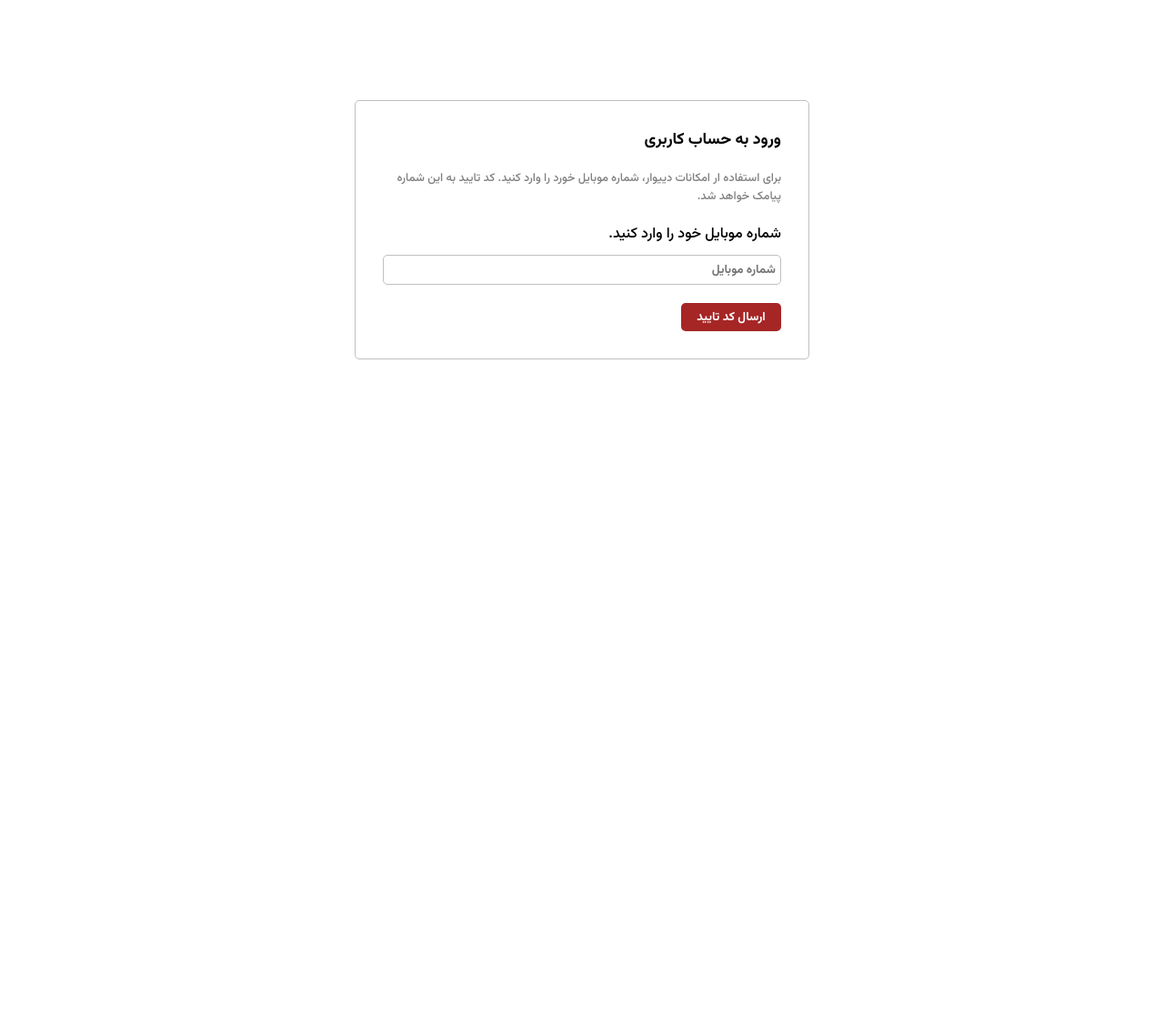
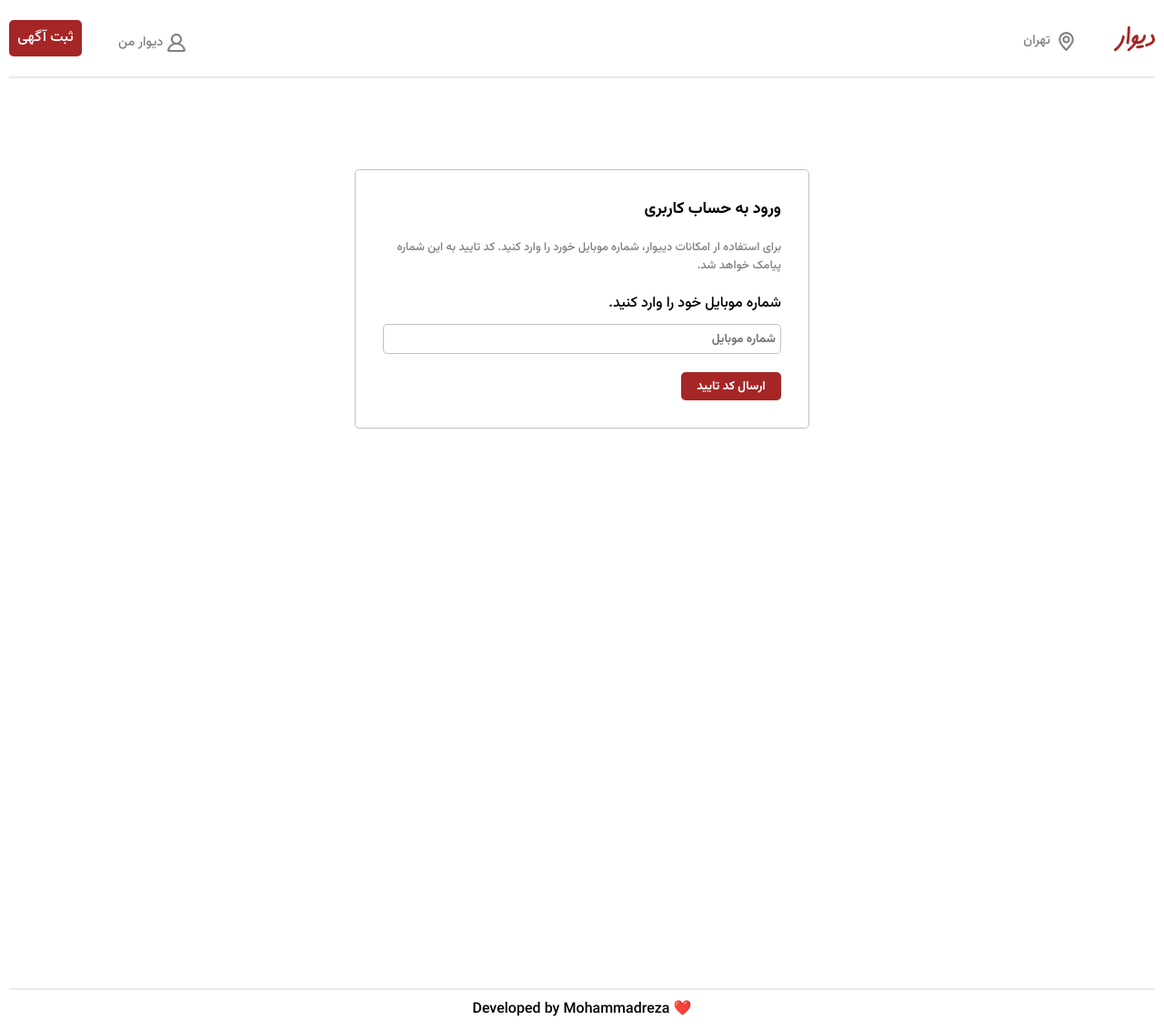
Before and after one commit to mohammadreza8822/Divar-project, a React (Vite) app: page /auth in a window 1280 px wide. Shown: the whole page at 91% size. Before the commit the page ends 800 px from the top, so only its background shows below. Built offline with nearby package versions, Linux system fonts and the light colour scheme; no server answers.

Commit message:
add layout to the project

```diff
--- a/src/App.jsx
+++ b/src/App.jsx
@@ -5,6 +5,7 @@
 import { QueryClient, QueryClientProvider } from "@tanstack/react-query";
 
 import defaultOptions from "./configs/reactQuery";
+import Layout from "./layouts/Layout";
 
 function App() {
   const queryClient = new QueryClient({
@@ -14,7 +15,9 @@
   return (
     <QueryClientProvider client={queryClient}>
       <BrowserRouter>
-        <Router />
+        <Layout>
+          <Router />
+        </Layout>
       </BrowserRouter>
       <ReactQueryDevtools />
     </QueryClientProvider>
--- /dev/null
+++ b/src/layouts/Footer.jsx
@@ -0,0 +1,11 @@
+import styles from "./Footer.module.css";
+
+function Footer() {
+  return (
+    <footer className={styles.footer}>
+      <p>Developed by Mohammadreza ❤️</p>
+    </footer>
+  );
+}
+
+export default Footer;
--- /dev/null
+++ b/src/layouts/Footer.module.css
@@ -0,0 +1,7 @@
+.footer {
+  text-align: center;
+  direction: ltr;
+  margin-top: 100px;
+  padding-top: 10px;
+  border-top: 2px solid rgb(234, 234, 234);
+}
--- /dev/null
+++ b/src/layouts/Header.jsx
@@ -0,0 +1,32 @@
+import { Link } from "react-router-dom";
+
+import styles from "./Header.module.css";
+
+function Header() {
+  return (
+    <header className={styles.header}>
+      <div>
+        <Link to="/">
+          <img src="divar.svg" className={styles.logo} />
+        </Link>
+        <span>
+          <img src="location.svg" />
+          <p>تهران</p>
+        </span>
+      </div>
+      <div>
+        <Link to="/auth">
+          <span>
+            <img src="profile.svg" />
+            <p>دیوار من</p>
+          </span>
+        </Link>
+        <Link to="/dashboard" className={styles.button}>
+          ثبت آگهی
+        </Link>
+      </div>
+    </header>
+  );
+}
+
+export default Header;
--- /dev/null
+++ b/src/layouts/Header.module.css
@@ -0,0 +1,40 @@
+.header {
+  display: flex;
+  justify-content: space-between;
+  align-items: center;
+  border-bottom: 2px solid rgb(234, 234, 234);
+  padding: 10px 0;
+  margin-bottom: 20px;
+}
+
+.logo {
+  width: 45px;
+  margin-left: 40px;
+}
+
+.header div {
+  display: flex;
+}
+
+.header span {
+  display: flex;
+  align-items: center;
+  color: gray;
+  height: 50px;
+}
+
+.header span p {
+  margin-right: 5px;
+  font-size: 0.9rem;
+}
+
+.button {
+  background-color: #a62626;
+  color: #fff;
+  width: 80px;
+  height: 40px;
+  line-height: 40px;
+  text-align: center;
+  border-radius: 5px;
+  margin-right: 40px;
+}
--- /dev/null
+++ b/src/layouts/Layout.jsx
@@ -0,0 +1,16 @@
+import Footer from "./Footer";
+import Header from "./Header";
+
+import styles from "./Layout.module.css";
+
+function Layout({ children }) {
+  return (
+    <>
+      <Header />
+      <div className={styles.main}>{children}</div>
+      <Footer />
+    </>
+  );
+}
+
+export default Layout;
--- /dev/null
+++ b/src/layouts/Layout.module.css
@@ -0,0 +1,3 @@
+.main {
+  min-height: 100vh;
+}
```
